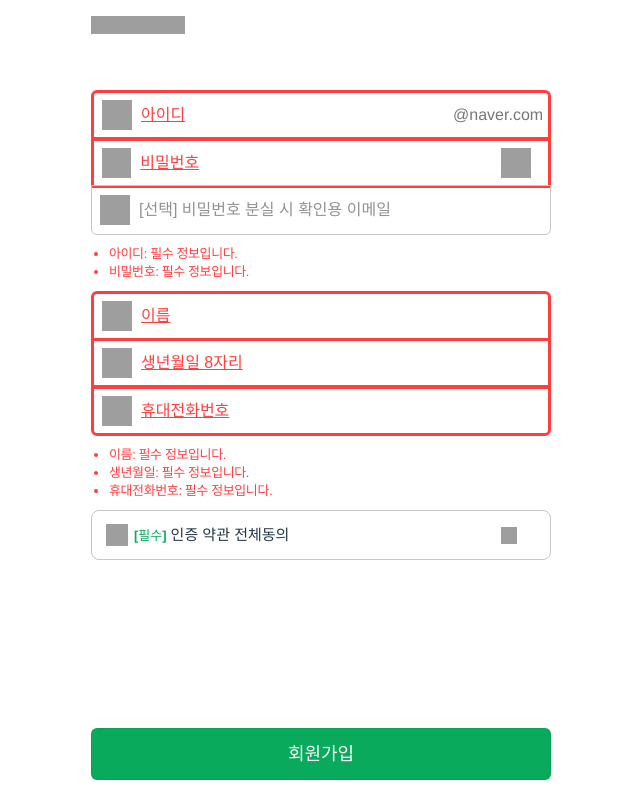
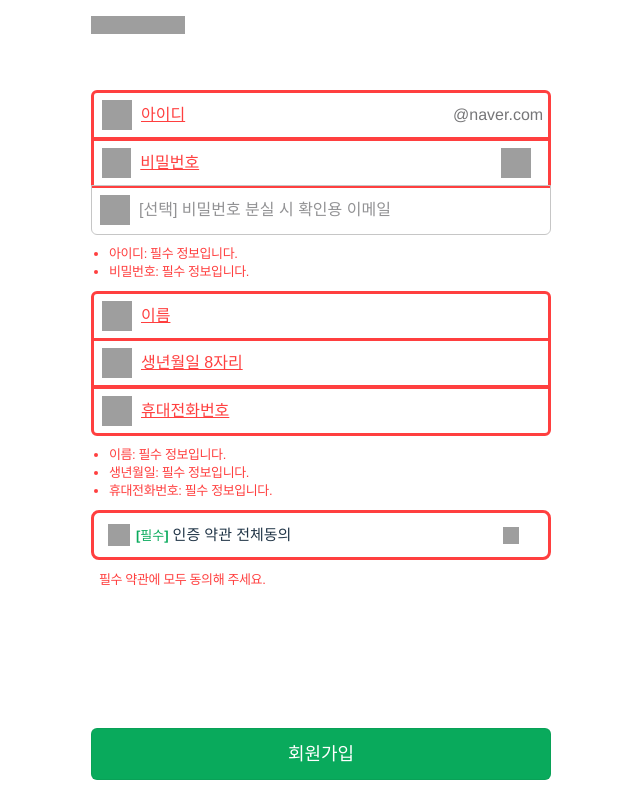
Before and after one commit to wafflestudio21-5/team7-web, a React (Vite) app in the folder naverCafe/: page /signup in a window 1280 px wide. Both pictures are taken after a click on the button "회원가입". Shown: the whole page, without its empty margins (319-959 px from the left). Built offline with nearby package versions, Linux system fonts and the light colour scheme; grey boxes are pictures that could not be loaded.

Commit message:
오류 문구 발생 순서 및 최종  인증약관동의 체크 수정

```diff
--- a/naverCafe/src/pages/SignUp.tsx
+++ b/naverCafe/src/pages/SignUp.tsx
@@ -1,5 +1,5 @@
 import axios from "axios";
-import { FocusEvent, useState } from "react";
+import { FocusEvent,  useState } from "react";
 import styled, { css } from "styled-components";
 
 const Wrapper = styled.div`
@@ -345,10 +345,6 @@ type ValidationRules = {
   [key: string]: ValidationRule;
 };
 
-type FieldName2Kor = {
-  [key: string]: string;
-};
-
 type FinalError = {
   id?: string;
   password?: string;
@@ -473,15 +469,6 @@ const SignUp = () => {
     }));
   };
 
-  const fieldName2Kor: FieldName2Kor = {
-    id: "아이디",
-    password: "비밀번호",
-    email: "이메일",
-    name: "이름",
-    birth: "생년월일",
-    phoneNumber: "휴대전화번호",
-  };
-
   //phoneNumber의 경우, 하이픈을 자동으로 추가
   const autoHyphen = (e: FocusEvent<HTMLInputElement, Element>) => {
     const phoneNumber = e.target.value;
@@ -583,8 +570,11 @@ const SignUp = () => {
 
     const hasErrors = Object.values(finalError).some((error) => error !== null);
 
-    if (!hasErrors || isAuthPaperChecked) {
+    if (!hasErrors && isAuthPaperChecked) {
       createAccount();
+    } else if (!isAuthPaperChecked) {
+      setIsAuthPaperChecked(false);
+      setIsAuthPaperNeverClicked(false);
     }
   };
 
@@ -665,23 +655,19 @@ const SignUp = () => {
                 setInfoOnClick((prev) => ({ ...prev, [e.target.name]: false }));
               }}
               onFocus={(e) => {
-                setInfoOnClick((prev) => ({ ...prev, [e.target.name]: userEmail ? false : true }));
+                setInfoOnClick((prev) => ({
+                  ...prev,
+                  [e.target.name]: userEmail ? false : true,
+                }));
               }}
             />
           </LastInfoDiv>
         </InfoBunch>
 
         <ul>
-          {Object.entries(error).map(([key, value]) => {
-            if (["id", "password", "email"].includes(key) && value) {
-              return (
-                <li key={key}>
-                  {fieldName2Kor[key]}: {value}
-                </li>
-              );
-            }
-            return null;
-          })}
+          {error.id ? <li>아이디: {error.id}</li> : null}
+          {error.password ? <li>비밀번호: {error.password}</li> : null}
+          {error.email ? <li>이메일: {error.email}</li> : null}
         </ul>
 
         <InfoBunch>
@@ -762,16 +748,9 @@ const SignUp = () => {
         </InfoBunch>
 
         <ul>
-          {Object.entries(error).map(([key, value]) => {
-            if (["name", "birth", "phoneNumber"].includes(key) && value) {
-              return (
-                <li key={key}>
-                  {fieldName2Kor[key]}: {value}
-                </li>
-              );
-            }
-            return null;
-          })}
+          {error.name ? <li>이름: {error.name}</li> : null}
+          {error.birth ? <li>생년월일: {error.birth}</li> : null}
+          {error.phoneNumber ? <li>휴대전화번호: {error.phoneNumber}</li> : null}
         </ul>
 
         <AuthDiv
```
